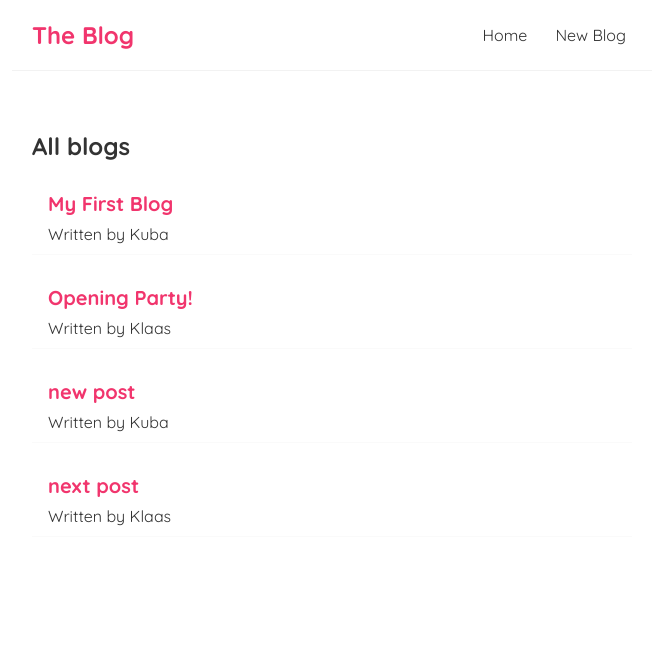
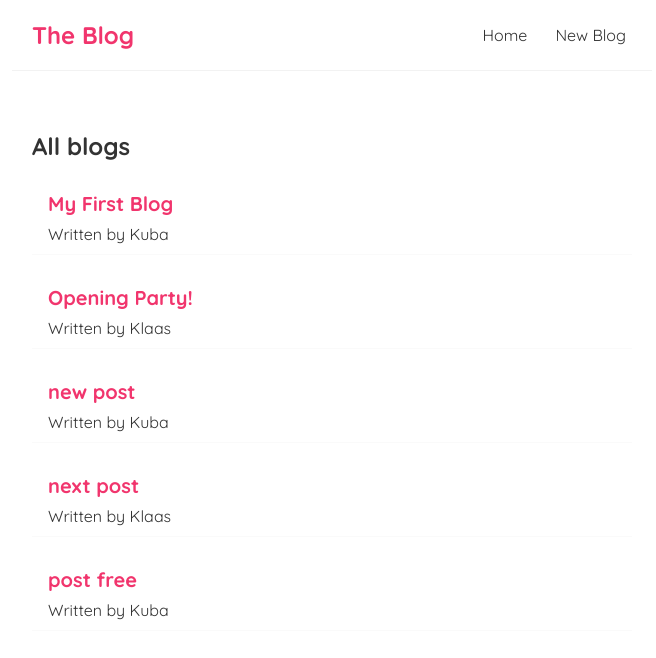
Before and after one commit to walczakjakub/blog-react, a React (Vite) app: page / in a window 1280 px wide. Shown: the top 658 px of the page, without its empty margins (308-964 px from the left). Built offline with nearby package versions, Linux system fonts and the light colour scheme; data requests are answered from the project's data file.

Commit message:
add redirecting after adding post

```diff
--- a/data/db.json
+++ b/data/db.json
@@ -23,6 +23,12 @@
       "body": "it is a very nice day",
       "author": "Klaas",
       "id": 4
+    },
+    {
+      "title": "post free",
+      "body": "free post ",
+      "author": "Kuba",
+      "id": 5
     }
   ]
 }
--- a/src/Create.jsx
+++ b/src/Create.jsx
@@ -1,10 +1,12 @@
 import { useState } from "react";
+import { useHistory } from "react-router-dom";
 
 const Create = () => {
 const [title, setTitle] = useState('')
 const [body, setBody] = useState('')
 const [author, setAuthor] = useState('Kuba')
 const [isPending, setIsPending] = useState(false)
+const history = useHistory()
 
 const handleSubmit = (e) => {
   e.preventDefault()
@@ -19,6 +21,7 @@ const handleSubmit = (e) => {
   }).then(() => {
     console.log('new blog added')
     setIsPending(false)
+    history.push('/')
   })
 }
 
```
